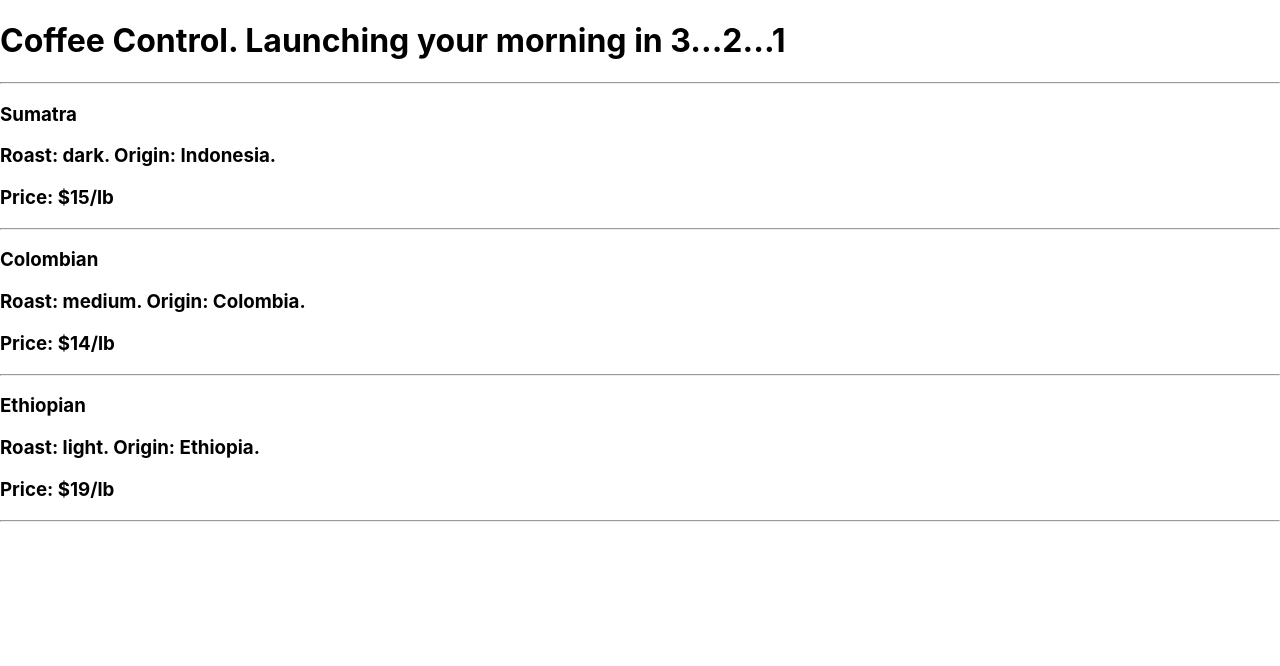
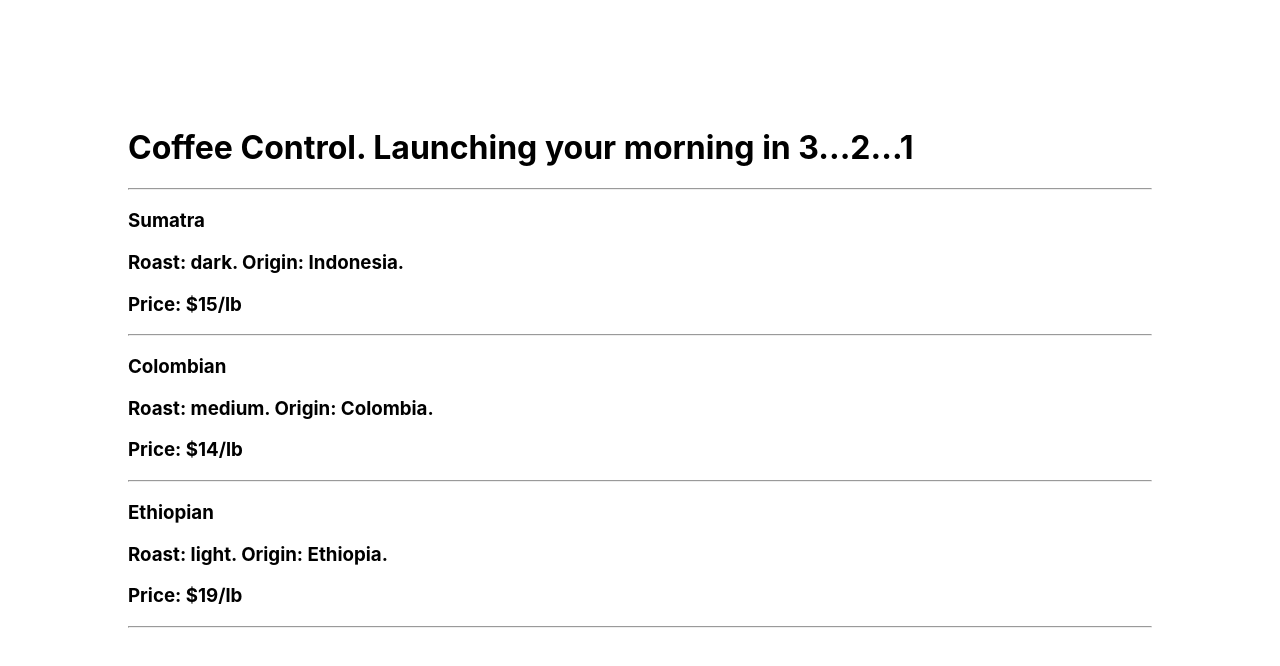
Before and after one commit to pangtodd/coffeeControl, a React (Create React App) app: page / in a window 1280 px wide. Shown: the top 666 px of the page. Built offline with nearby package versions, Linux system fonts and the light colour scheme.

Commit message:
added minor global styling of adding a margin.

```diff
--- a/src/index.css
+++ b/src/index.css
@@ -1,5 +1,5 @@
 body {
-  margin: 0;
+  margin: 10%;
   font-family: -apple-system, BlinkMacSystemFont, 'Segoe UI', 'Roboto', 'Oxygen',
     'Ubuntu', 'Cantarell', 'Fira Sans', 'Droid Sans', 'Helvetica Neue',
     sans-serif;
```
